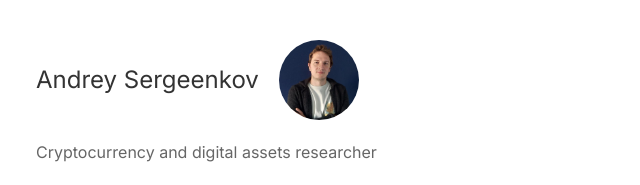
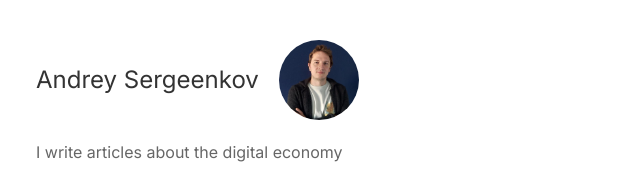
Before and after one commit to AndreySergeenkov/nikopolos1985.github.io, a plain HTML site: page index.html in a window 1280 px wide. Shown: the top 185 px of the page, 304-944 px from the left. Drawn offline with Linux system fonts and the light colour scheme.

Commit message:
Update index.html

```diff
--- a/index.html
+++ b/index.html
@@ -14,7 +14,7 @@
                 <h1>Andrey Sergeenkov</h1>
                 <img src='500.jpg' alt='Andrey Sergeenkov' class='profile-photo'>
             </div>
-            <p class="job-title">Cryptocurrency and digital assets researcher</p>
+            <p class="job-title">I write articles about the digital economy</p>
             <p class="current-work">My works have been published in <a href="https://www.forbes.com/sites/andreysergeenkov/">Forbes</a>, <a href="https://www.coindesk.com/author/andrey-sergeenkov/">CoinDesk</a>, <a href="https://coinmarketcap.com/alexandria/author/andrey-sergeenkov">CoinMarketCap</a>, <a href="https://www.entrepreneur.com/author/andrey-sergeenkov">Entrepreneur</a>, <a href="https://blockworks.co/author/andrey-sergeenkov">Blockworks</a>, <a href="https://www.investing.com/members/contributors/205206687/opinion">Investing.com</a> and <a href="https://cointelegraph.com/authors/andrey-sergeenkov">Cointelegraph</a>.</p>
             <p class="current-work">My educational articles have been cited in 38 research papers from various institutions including: <a href="https://www3.weforum.org/docs/WEF_Decentralized_Autonomous_Organizations_Beyond_the_Hype_2022.pdf">World Economic Forum</a>, <a href="https://www.cato.org/sites/cato.org/files/2023-03/policy-analysis-941-updated.pdf">Cato Institute</a>, <a href="https://heinonline.org/HOL/LandingPage?handle=hein.journals/fjcf27&div=22&id=&page=">Fordham University School of Law</a>, <a href="https://arxiv.org/abs/2210.07110">Technical University of Darmstadt</a>, <a href="https://link.springer.com/article/10.1007/s12083-024-01762-3">Renmin University of China</a>, <a href="https://link.springer.com/chapter/10.1007/978-3-031-56125-2_14">Santa Clara University</a>, <a href="https://dspace.cvut.cz/handle/10467/102218">Czech Technical University</a>, <a href="https://link.springer.com/chapter/10.1007/978-981-97-3970-7_4">Birmingham City University</a>, <a href="https://dspace.lu.lv/dspace/handle/7/61014">University of Latvia</a> and <a href="https://opus4.kobv.de/opus4-hof/frontdoor/index/index/docId/129">The Royal Anthropological Institute</a>.</p>
             <p class="current-work link-highlight">
```
